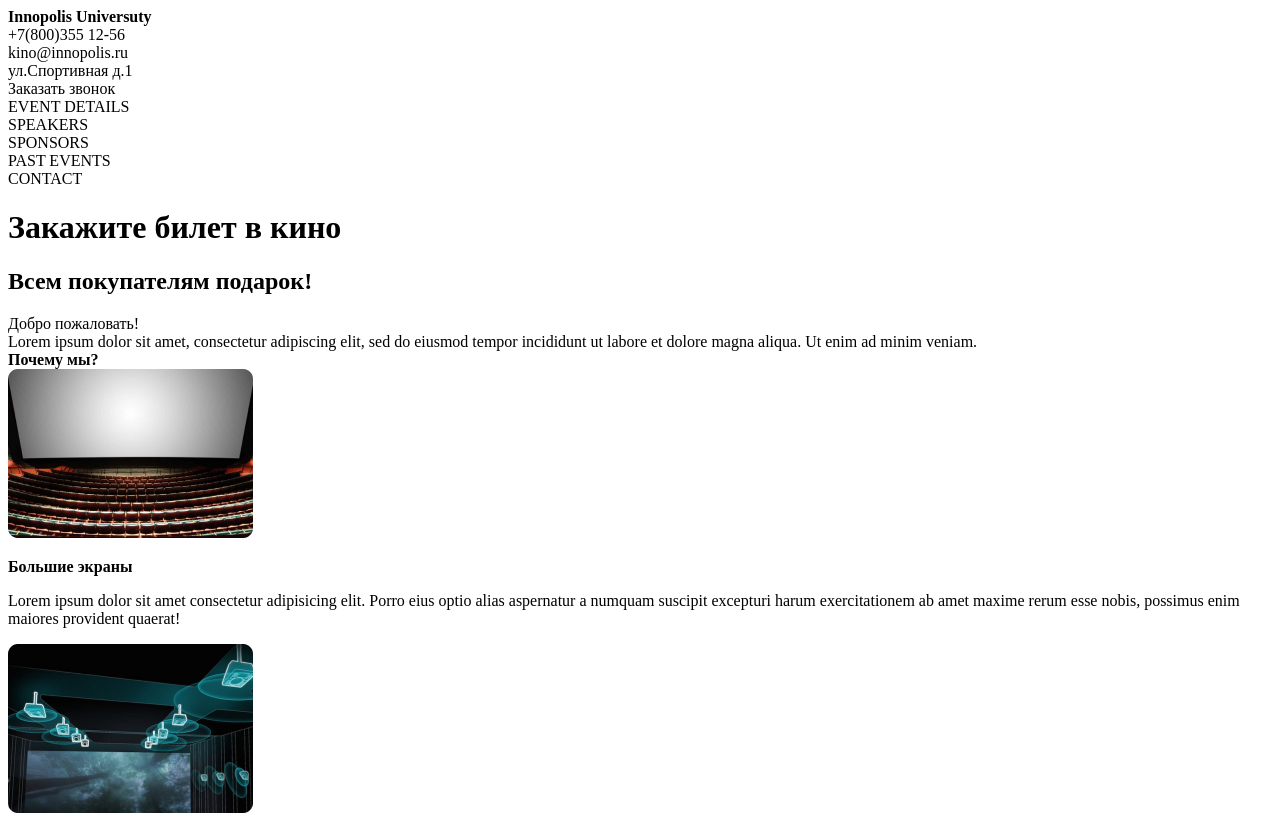
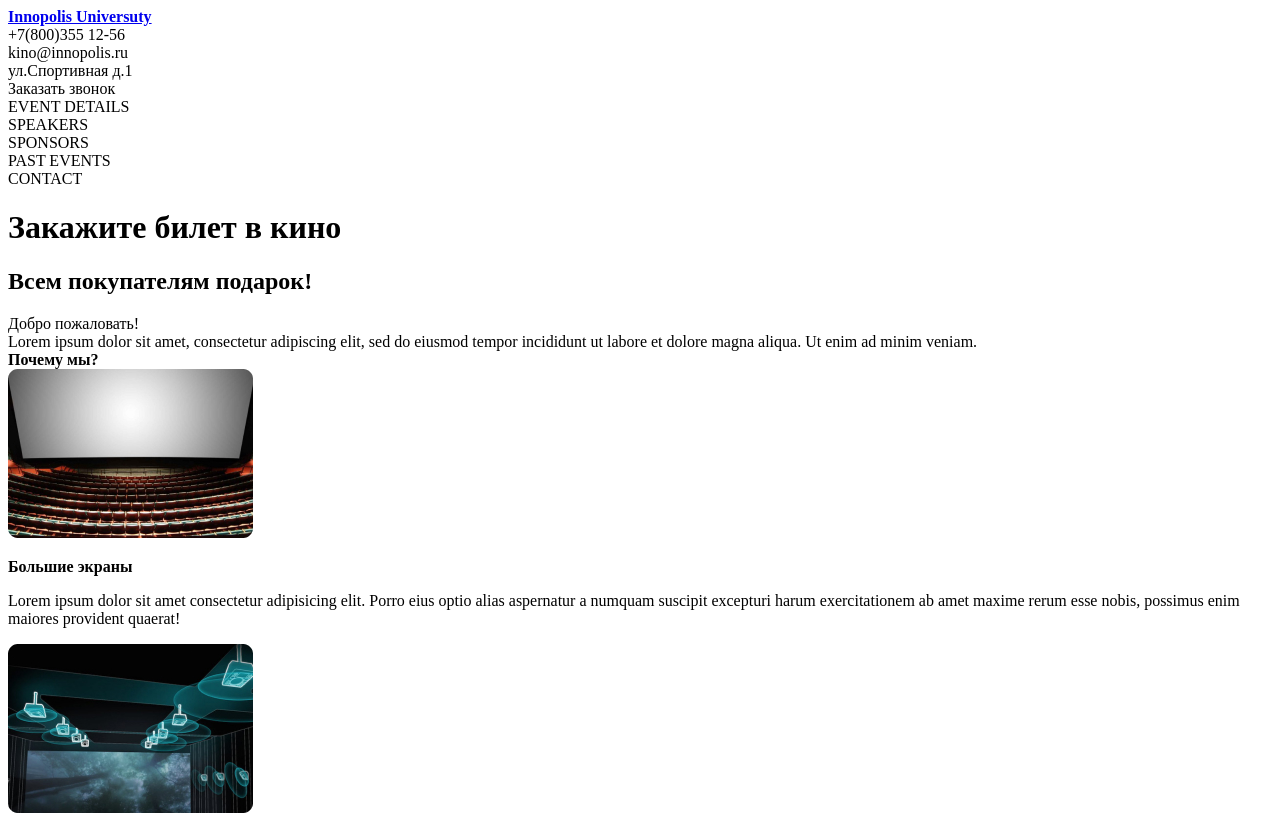
Before and after one commit to SergeiPushkarev/cinema-tickets.Innopolis, a plain HTML site: page index.html in a window 1280 px wide. Shown: the top 816 px of the page. Drawn offline with Linux system fonts and the light colour scheme.

Commit message:
Добавлена ссылка на сайт Иннополис

```diff
--- a/index.html
+++ b/index.html
@@ -7,7 +7,10 @@
     <title>Document</title>
 </head>
 <body>
-    <nav><b>Innopolis Universuty</b>
+    <nav>
+        <div>
+            <a href="http://university.innopolis.ru"><b>Innopolis Universuty</b></a>
+        </div>
         <div>
             +7(800)355 12-56
         </div>
```
